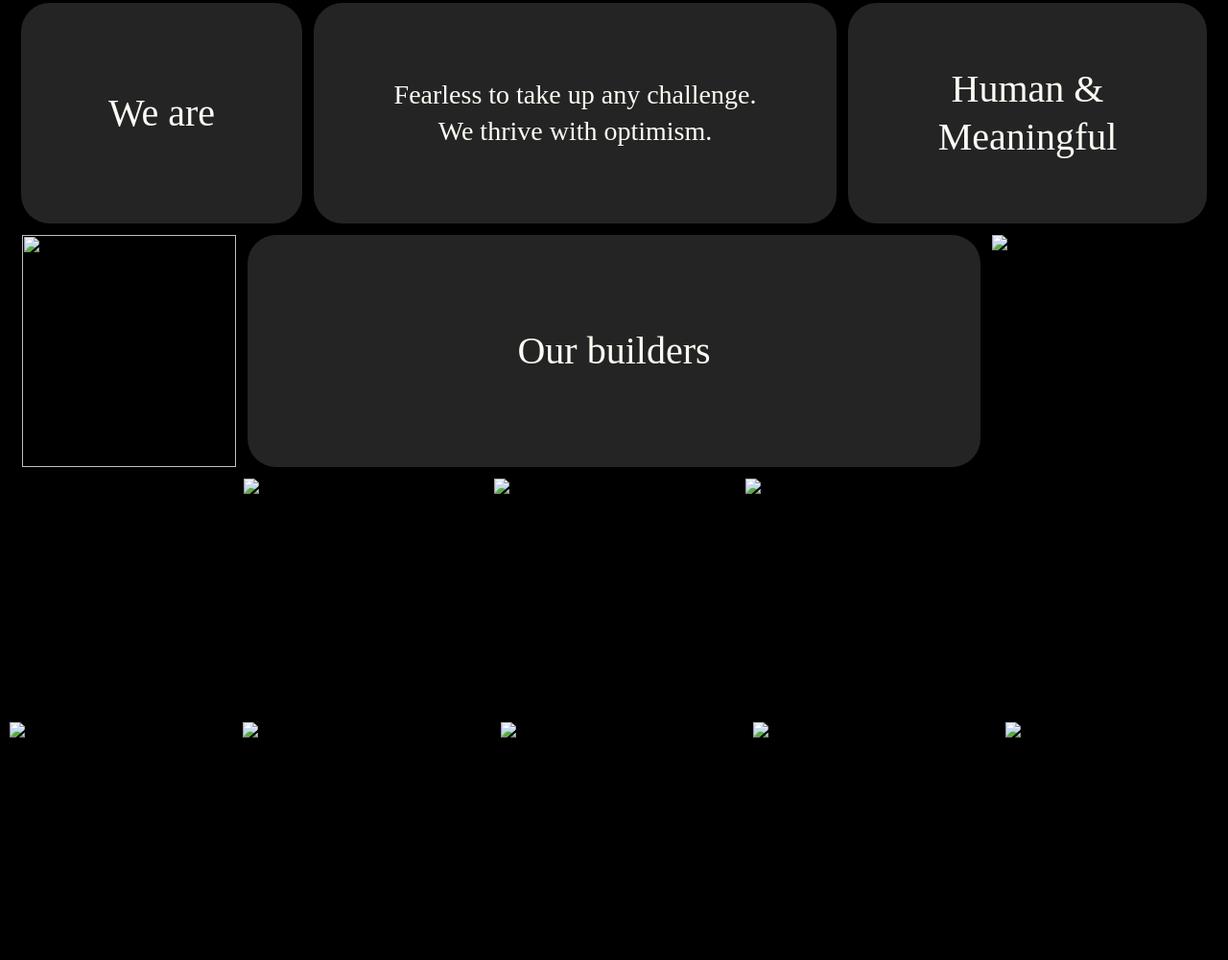
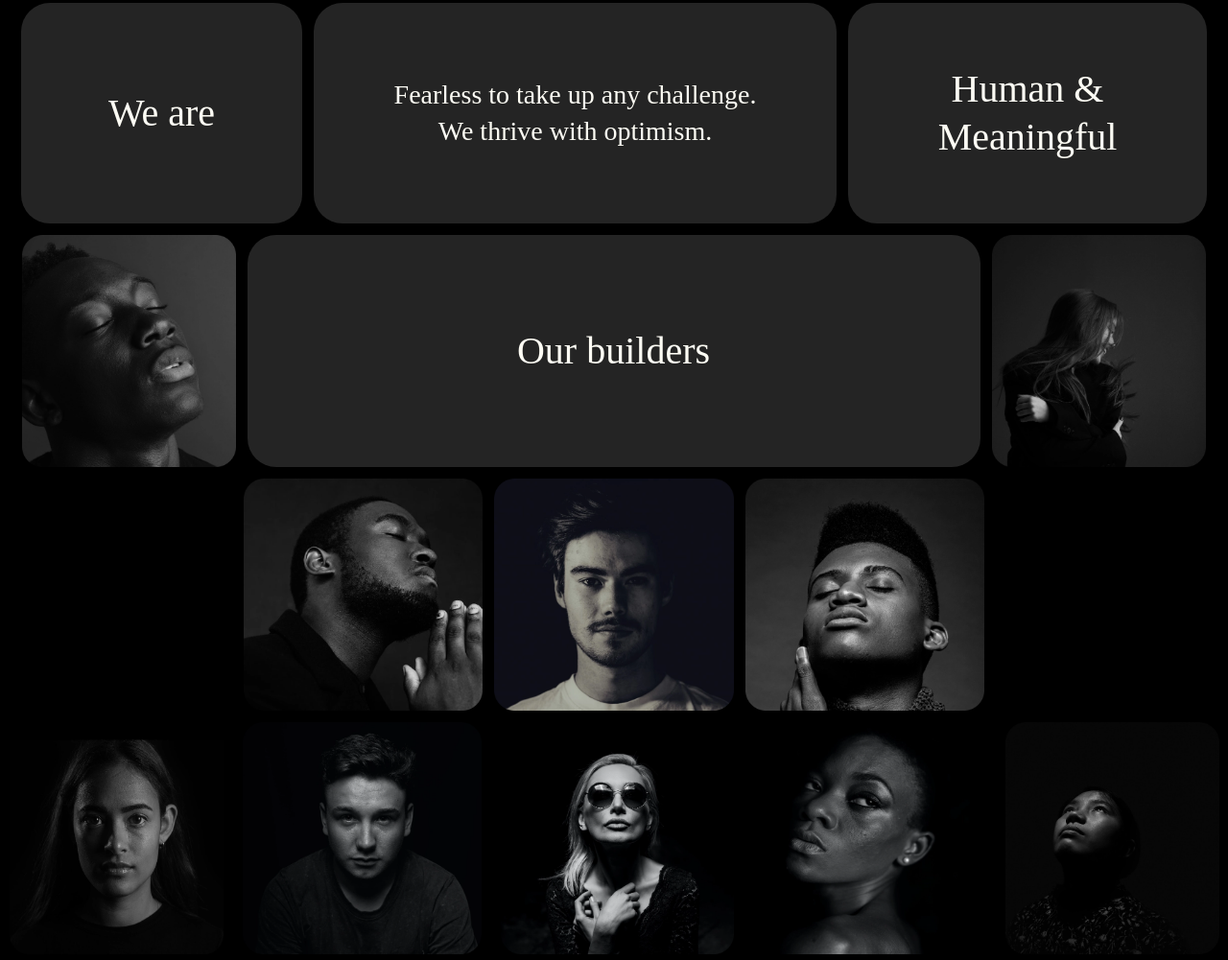
Before and after one commit to alvyl/alvyl-test-website, a plain HTML site: page index.html in a window 1280 px wide. Shown: the part 3029-4030 px from the top of the page at 96% size. Drawn offline with nearby package versions, Linux system fonts and the light colour scheme; the site is published under a folder, as on GitHub Pages, so addresses that start at the root find nothing; a web font is replaced by a local one.

Commit message:
WIP-16-10-22:2

```diff
--- a/index.html
+++ b/index.html
@@ -86,7 +86,7 @@
     <link rel="stylesheet" href="https://use.typekit.net/yib0usv.css" />
   </head>
   <body>
-    <div class="xl:mx-[106px] 2xl:mx-[102px] mt-[14px]">
+    <div class="md:xl-[60px] xl:mx-[106px] 2xl:mx-[102px] mt-[14px]">
       <section id="homepage">
         <div
           class="mwidth md:grid md:grid-cols-8 xl:flex xl:flex-row xl:justify-center 2xl:grid 2xl:grid-cols-16"
@@ -311,7 +311,7 @@
         </div>
       </section>
 
-      <section id="about-us">
+      <section id="about-us" class="invisible lg:visible">
         <div
           class="xl:flex xl:justify-center 2xl:grid 2xl:grid-cols-16 auto-cols-auto xl:h-[242px] 2xl:h-[340px]"
         >
@@ -385,12 +385,12 @@
         </div>
       </section>
 
-      <section id="people">
+      <section id="people" class="invisible lg:visible">
         <div
           class="xl:flex xl:flex-row xl:justify-center 2xl:grid 2xl:grid-cols-16 auto-cols-auto"
         >
           <img
-            src="/public/img_34.png"
+            src="./public/img_34.png"
             class="xl:w-[223px] 2xl:col-span-3 m-[6px] xl:h-[242px] 2xl:h-[340px]"
           />
           <div
@@ -399,7 +399,7 @@
             Our builders
           </div>
           <img
-            src="/public/img_27.png"
+            src="./public/img_27.png"
             class="xl:min-w-[223px] 2xl:col-span-3 m-[6px] xl:h-[242px] 2xl:h-[340px]"
           />
         </div>
@@ -407,15 +407,15 @@
           class="xl:flex xl:justify-center 2xl:grid 2xl:grid-cols-15 2xl:gap-2 auto-cols-auto"
         >
           <img
-            src="/public/img_29.png"
+            src="./public/img_29.png"
             class="xl:min-w-[249px] 2xl:col-span-3 xl:col-start-3 2xl:col-start-4 m-[6px] xl:h-[242px] 2xl:h-[340px]"
           />
           <img
-            src="/public/img_37.png"
+            src="./public/img_37.png"
             class="xl:min-w-[250px] 2xl:col-span-3 m-[6px] xl:h-[242px] 2xl:h-[340px]"
           />
           <img
-            src="/public/img_33.png"
+            src="./public/img_33.png"
             class="xl:min-w-[249px] 2xl:col-span-3 m-[6px] xl:h-[242px] 2xl:h-[340px]"
           />
         </div>
@@ -423,23 +423,23 @@
           class="xl:flex xl:justify-center 2xl:grid 2xl:grid-cols-15 gap-2 auto-cols-auto"
         >
           <img
-            src="/public/img_39.png"
+            src="./public/img_39.png"
             class="xl:min-w-[223px] 2xl:col-span-3 m-[6px] xl:h-[242px] 2xl:h-[340px]"
           />
           <img
-            src="/public/img_38.png"
+            src="./public/img_38.png"
             class="xl:min-w-[249px] 2xl:col-span-3 m-[6px] xl:h-[242px] 2xl:h-[340px]"
           />
           <img
-            src="/public/img_36.png"
+            src="./public/img_36.png"
             class="xl:min-w-[243px] 2xl:col-span-3 m-[6px] xl:h-[242px] 2xl:h-[340px]"
           />
           <img
-            src="/public/img_40.png"
+            src="./public/img_40.png"
             class="xl:min-w-[243px] 2xl:col-span-3 m-[6px] xl:h-[242px] 2xl:h-[340px]"
           />
           <img
-            src="/public/img_26.png"
+            src="./public/img_26.png"
             class="xl:min-w-[223px] 2xl:col-span-3 m-[6px] xl:h-[242px] 2xl:h-[340px]"
           />
         </div>
```
